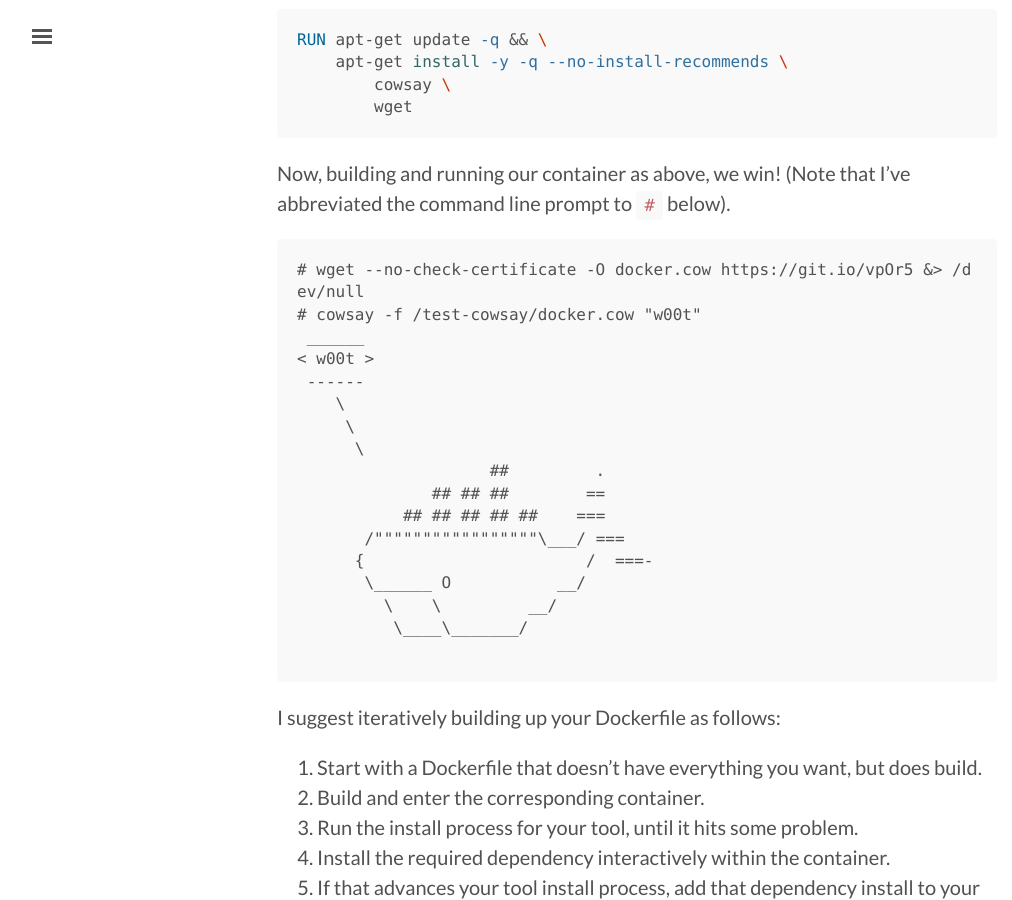
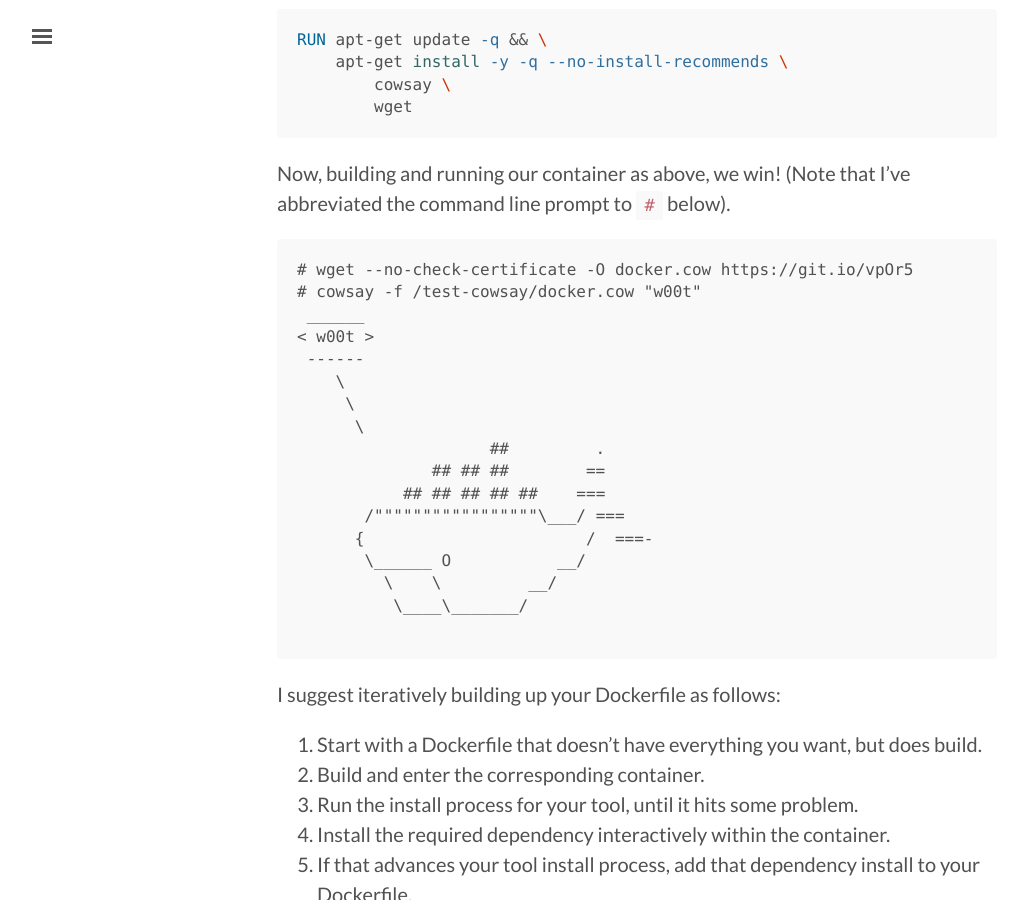
Before and after one commit to matsens/erick, a Jekyll site: the page built from _posts/2018-04-19-docker.md, in a window 1280 px wide and 900 px high, scrolled down 6863 px. Shown: the whole window, without its empty margins (3-1015 px from the left). Built offline with Jekyll 4.4.1, drawn with Linux system fonts in a browser that asks for light colours.

Commit message:
no /dev/null

````diff
--- a/_posts/2018-04-19-docker.md
+++ b/_posts/2018-04-19-docker.md
@@ -217,7 +217,7 @@
 (Note that I've abbreviated the command line prompt to `#` below).
 
 ```
-# wget --no-check-certificate -O docker.cow https://git.io/vpOr5 &> /dev/null
+# wget --no-check-certificate -O docker.cow https://git.io/vpOr5
 # cowsay -f /test-cowsay/docker.cow "w00t"
  ______
 < w00t >
````
